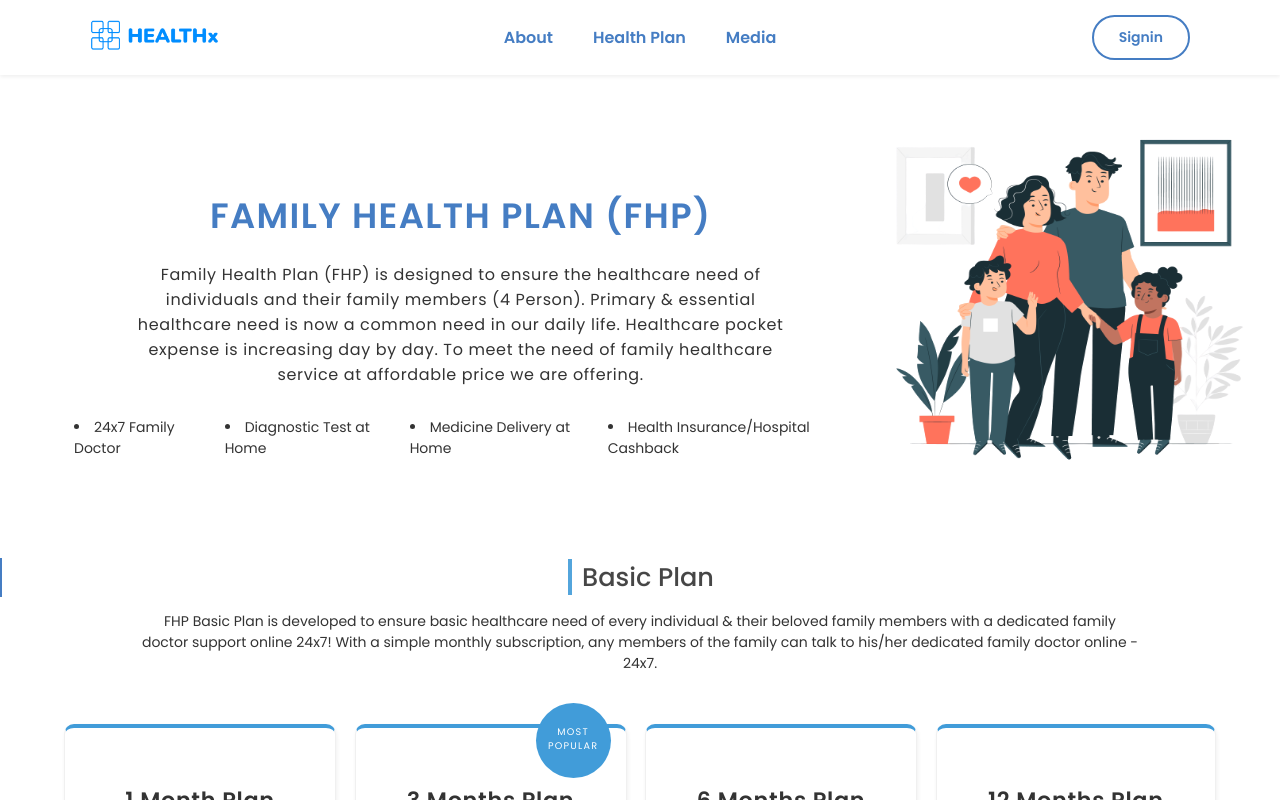
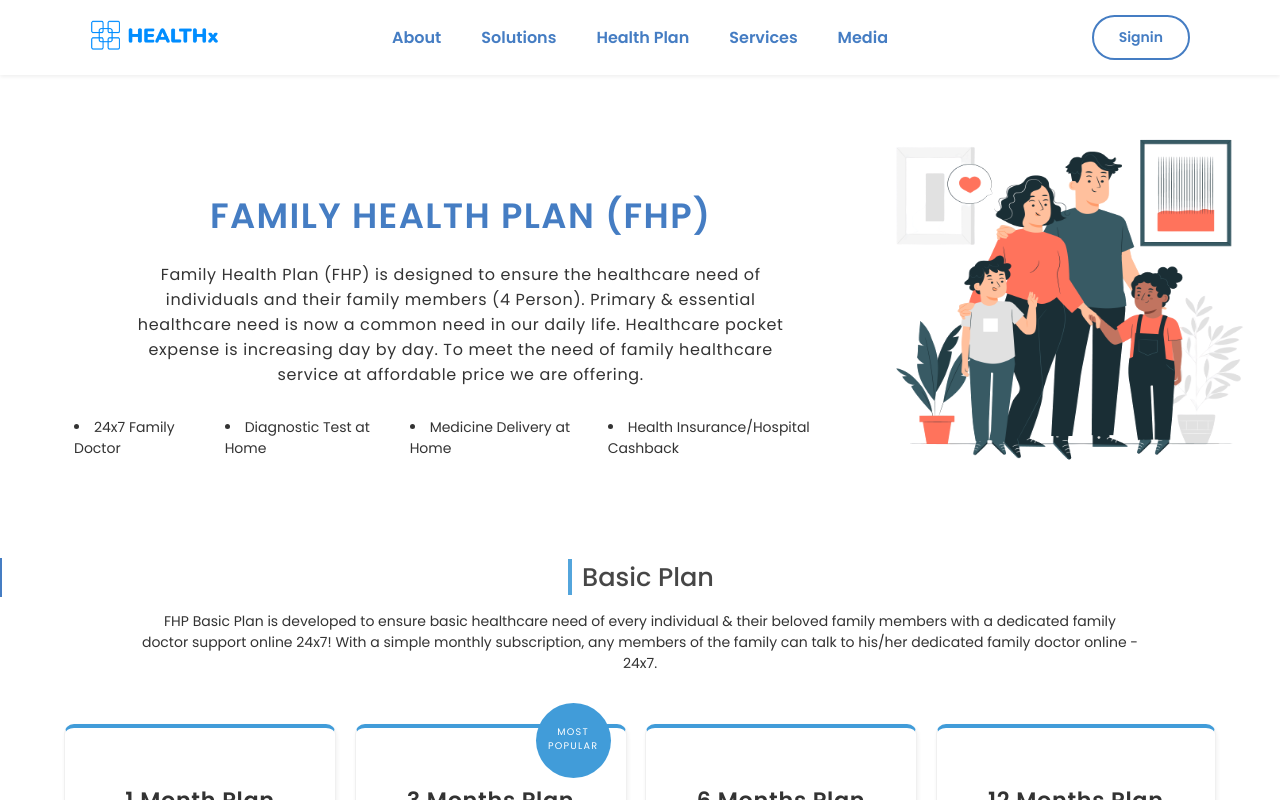
Before and after one commit to sajidurshajib/healthx-main-nextjs, a Next.js app: page /family-plan in a window 1280 px wide. Shown: the top 800 px of the page. Built offline with nearby package versions, Linux system fonts and the light colour scheme.

Commit message:
link: pages link from navbar

```diff
--- a/components/Nav/MainNav/MainNav.jsx
+++ b/components/Nav/MainNav/MainNav.jsx
@@ -22,10 +22,25 @@ const MainNav = () => {
                         </div>
                     </div>
                     <div className={classes.MenuWrap}>
+                        <div className={classes.MenuHead}>Solutions</div>
+                        <div className={classes.MenuLink}>
+                            <a href="https://user.healthxbd.com">For Patient</a>
+                            <a href="https://doc.healthxbd.com">For Doctor</a>
+                            <a href="https://pharmacy.healthxbd.com">For Pharmacy</a>
+                        </div>
+                    </div>
+                    <div className={classes.MenuWrap}>
                         <div className={classes.MenuHead}>Health Plan</div>
                         <div className={classes.MenuLink}>
                             <a href="my-plan">My Health Plan</a>
                             <a href="family-plan">Family Health Plan</a>
+                        </div>
+                    </div>
+                    <div className={classes.MenuWrap}>
+                        <div className={classes.MenuHead}>Services</div>
+                        <div className={classes.MenuLink}>
+                            <a href="nursing-attendant">Nursing/Attendant</a>
+                            <a href="medicine-delivery">Medicine Delivery</a>
                         </div>
                     </div>
                     <div className={classes.MenuWrap}>
@@ -41,8 +56,8 @@ const MainNav = () => {
                     <div className={classes.MenuWrap}>
                         <div className={classes.MenuSignin}>Signin</div>
                         <div className={classes.SigninLink}>
-                            <a href="#">Smart Doctor</a>
-                            <a href="#">My Health Portal</a>
+                            <a href="https://doc.healthxbd.com">Smart Doctor</a>
+                            <a href="https://user.healthxbd.com">My Health Portal</a>
                         </div>
                     </div>
                 </div>
```
